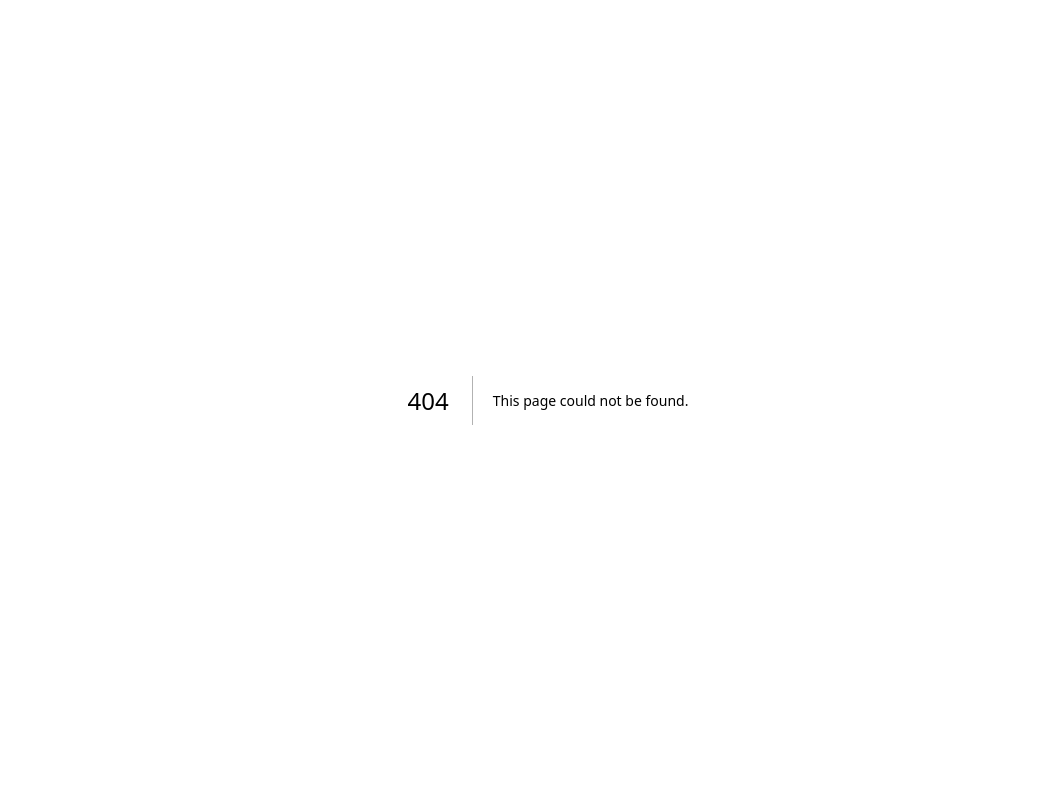
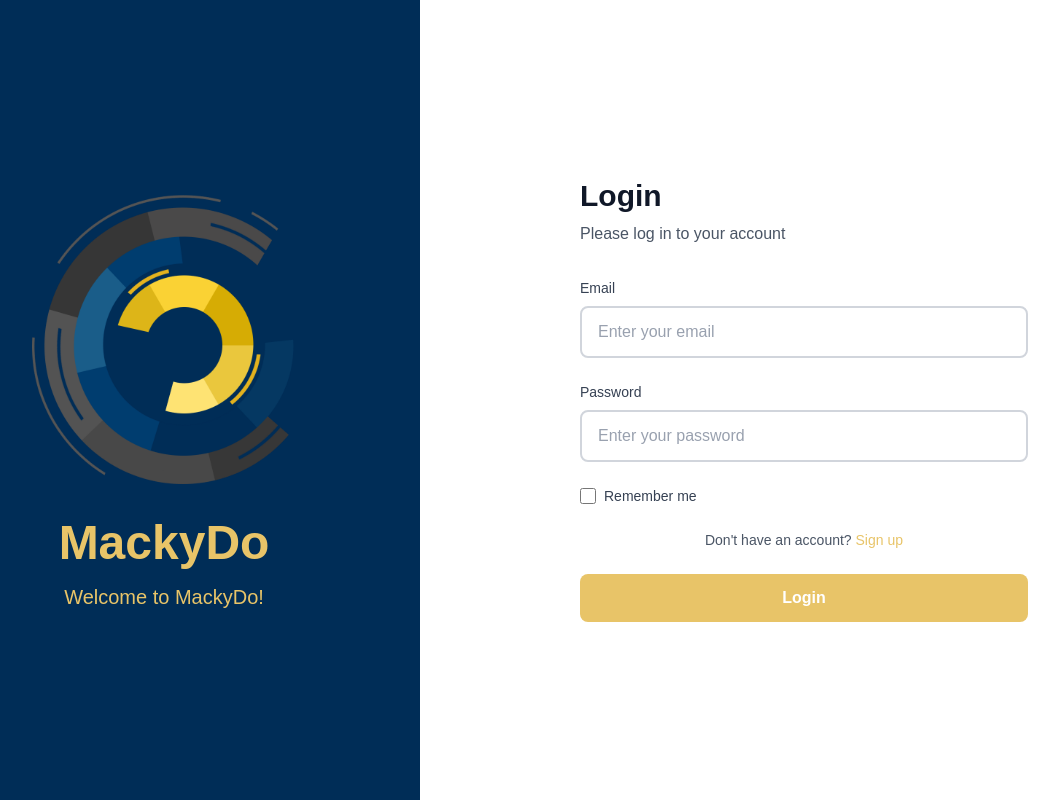
Before and after one commit to dlsu-lscs/lscs-mls-web, a Next.js app: page /login in a window 1280 px wide. Before the commit this address had no page. Shown: the whole page, without its empty margins (92-1151 px from the left). Built offline with nearby package versions, Linux system fonts and the light colour scheme.

Commit message:
feat: finished landing / login page design

```diff
--- /dev/null
+++ b/src/app/add-course/page.tsx
@@ -0,0 +1,19 @@
+export default function AddCoursePage() {
+  return (
+    <div className="min-h-screen p-4">
+      <div className="container mx-auto grid grid-cols-1 lg:grid-cols-2 gap-6">
+        {/* Left side: Course Code */}
+        <div className="bg-white dark:bg-gray-800 rounded-lg shadow-md p-6">
+          <h2 className="text-2xl font-bold mb-4">Add Course Code</h2>
+
+        </div>
+
+        {/* Right side: Schedule */}
+        <div className="bg-white dark:bg-gray-800 rounded-lg shadow-md p-6">
+          <h2 className="text-2xl font-bold mb-4">Schedule</h2>
+
+        </div>
+      </div>
+    </div>
+  );
+}
--- /dev/null
+++ b/src/app/login/page.tsx
@@ -0,0 +1,108 @@
+import Image from 'next/image';
+
+export default function LoginPage() {
+  return (
+    <div className="min-h-screen flex">
+      {/* Left Side - LSCS Logo */}
+      <div className="hidden md:flex md:w-2/5 bg-[#002D57] flex-col items-center justify-center px-8">
+        {/* Logo */}
+        <div className="mb-8">
+          <Image
+            src="/logo.png"
+            alt="MackyDo Logo"
+            width={280}
+            height={280}
+            className="object-contain"
+          />
+        </div>
+
+        {/* Project Title */}
+        <h1 className="text-5xl font-bold text-[#E8C468] mb-4">
+          MackyDo
+        </h1>
+
+        {/* Welcome Message */}
+        <div>
+          <p className="text-[#E8C468] text-xl">
+            Welcome to MackyDo!
+          </p>
+        </div>
+      </div>
+
+      {/* Right Side - Login Form */}
+      <div className="w-full md:w-3/5 flex items-center justify-center bg-white px-8 py-12">
+        <div className="w-full max-w-md">
+          <h2 className="text-3xl font-bold text-gray-900 mb-2">
+            Login
+          </h2>
+          <p className="text-gray-600 mb-8">
+            Please log in to your account
+          </p>
+
+          <form className="space-y-6">
+            {/* Email Field */}
+            <div>
+              <label htmlFor="email" className="block text-sm font-medium text-gray-700 mb-2">
+                Email
+              </label>
+              <input
+                type="email"
+                id="email"
+                name="email"
+                className="w-full px-4 py-3 border-2 border-gray-300 rounded-lg focus:outline-none focus:ring-2 focus:ring-[#E8C468] focus:border-transparent text-gray-900 placeholder-gray-400"
+                placeholder="Enter your email"
+                required
+              />
+            </div>
+
+            {/* Password Field */}
+            <div>
+              <label htmlFor="password" className="block text-sm font-medium text-gray-700 mb-2">
+                Password
+              </label>
+              <input
+                type="password"
+                id="password"
+                name="password"
+                className="w-full px-4 py-3 border-2 border-gray-300 rounded-lg focus:outline-none focus:ring-2 focus:ring-[#E8C468] focus:border-transparent text-gray-900 placeholder-gray-400"
+                placeholder="Enter your password"
+                required
+              />
+            </div>
+
+            {/* Remember Me */}
+            <div className="flex items-center">
+              <input
+                type="checkbox"
+                id="remember"
+                name="remember"
+                className="h-4 w-4 text-[#E8C468] focus:ring-[#E8C468] border-gray-300 rounded"
+              />
+              <label htmlFor="remember" className="ml-2 block text-sm text-gray-700">
+                Remember me
+              </label>
+            </div>
+
+            {/* Sign Up Link */}
+            <div className="text-center">
+              <p className="text-sm text-gray-600">
+                Don&apos;t have an account?{' '}
+                <a href="/signup" className="text-[#E8C468] hover:underline font-medium">
+                  Sign up
+                </a>
+              </p>
+            </div>
+
+            {/* Login Button */}
+            <button
+              type="submit"
+              className="w-full bg-[#E8C468] text-white py-3 rounded-lg font-semibold hover:bg-[#d4b359] transition-colors duration-200"
+            >
+              Login
+            </button>
+          </form>
+        </div>
+      </div>
+    </div>
+  );
+}
--- a/src/app/page.tsx
+++ b/src/app/page.tsx
@@ -29,19 +29,15 @@ export default function Home() {
         <div className="flex gap-4 items-center flex-col sm:flex-row">
           <a
             className="rounded-full border border-solid border-transparent transition-colors flex items-center justify-center bg-foreground text-background gap-2 hover:bg-[#383838] dark:hover:bg-[#ccc] font-medium text-sm sm:text-base h-10 sm:h-12 px-4 sm:px-5 sm:w-auto"
-            href="https://github.com/dlsu-lscs"
-            target="_blank"
-            rel="noopener noreferrer"
+            href="/login"
           >
-            Visit LSCS
+            Login
           </a>
           <a
-            className="rounded-full border border-solid border-black/[.08] dark:border-white/[.145] transition-colors flex items-center justify-center hover:bg-[#f2f2f2] dark:hover:bg-[#1a1a1a] hover:border-transparent font-medium text-sm sm:text-base h-10 sm:h-12 px-4 sm:px-5 w-full sm:w-auto md:w-[158px]"
-            href="https://nextjs.org/docs"
-            target="_blank"
-            rel="noopener noreferrer"
+            className="rounded-full border border-solid border-black/[.08] dark:border-white/[.145] transition-colors flex items-center justify-center hover:bg-[#f2f2f2] dark:hover:bg-[#1a1a1a] hover:border-transparent font-medium text-sm sm:text-base h-10 sm:h-12 px-4 sm:px-5 w-full sm:w-auto"
+            href="/add-course"
           >
-            Next.js Docs
+            Add Course
           </a>
         </div>
       </main>
```
Also changed, not shown: public/logo.png (added).
